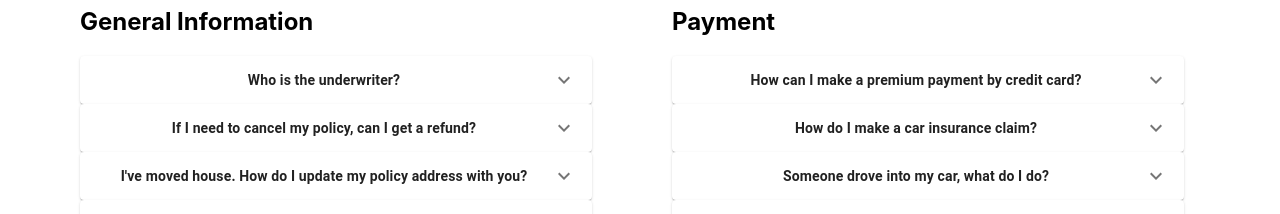
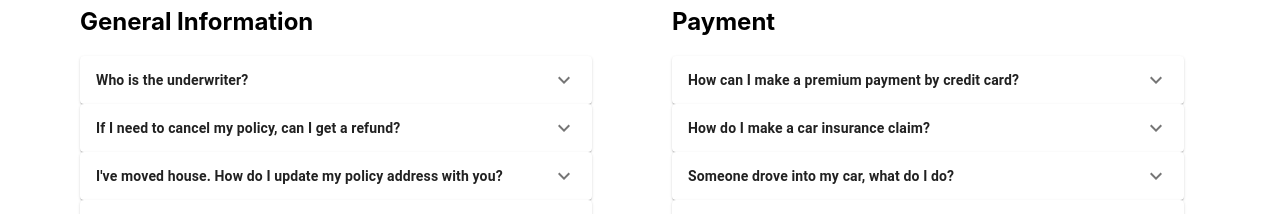
Before and after one commit to SonFa17/Mission2L5, a React (Create React App) app: page /cars/faq in a window 1280 px wide. Shown: the part 579-793 px from the top of the page. Built offline with nearby package versions, Linux system fonts and the light colour scheme.

Commit message:
small text alignment change

```diff
--- a/src/components/FaqBoxes/CustomizedAccordions.js
+++ b/src/components/FaqBoxes/CustomizedAccordions.js
@@ -30,13 +30,13 @@ export default function CustomizedAccordions(props) {
                     id={(content.id)}
                 >
                     <Typography
-                    sx={{ width: '100%', flexShrink: 0, fontSize: 14, fontWeight: 600}}>
+                    sx={{ width: '100%', flexShrink: 0, fontSize: 14, fontWeight: 600, textAlign: 'left'  }}>
                     {content.question}
                     </Typography>
 
                 </AccordionSummary>
                 <AccordionDetails>
-                    <Typography sx={{ fontSize: 14, color: isColor ? '#0076BE' : '#black'  }} >{content.answer}</Typography>
+                    <Typography sx={{ fontSize: 14, color: isColor ? '#0076BE' : '#black', textAlign: 'left'  }} >{content.answer}</Typography>
                 </AccordionDetails>
             </Accordion>
 
```
